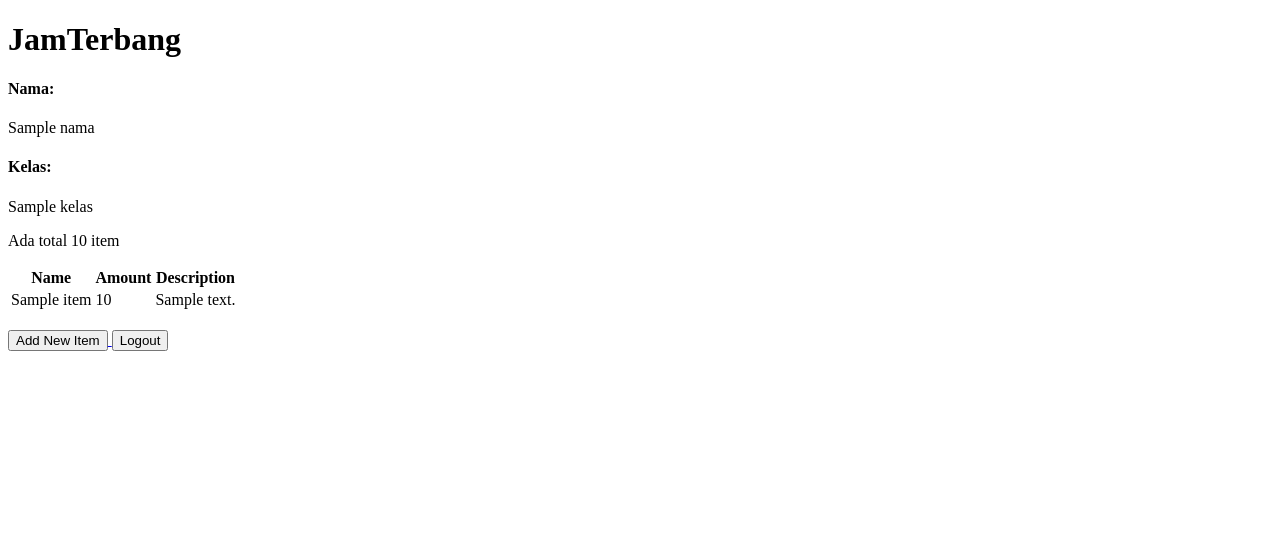
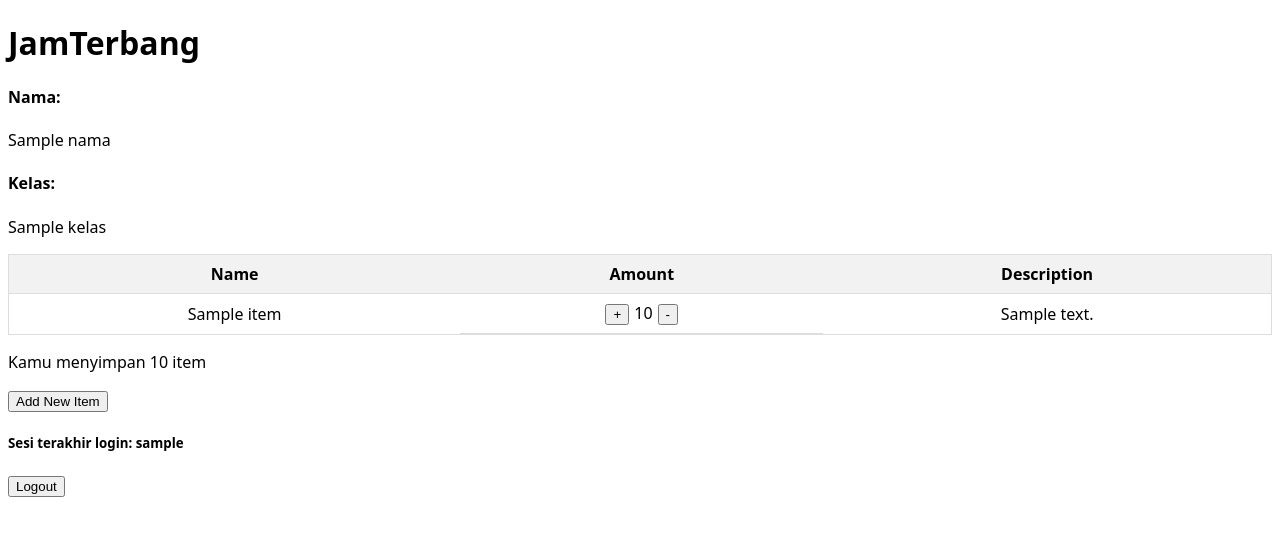
Before and after one commit to asteriskzie/pbp-tugas-individu, a Django app: template main/templates/main.html in a window 1280 px wide. Shown: the top 536 px of the page. Run offline with Django 4.2, Linux system fonts and the light colour scheme; tables that the repository leaves empty hold one stand-in row (values such as "Sample post"); the template is opened without the code that fills it: values that come from a table or form of the project are taken from there, most other values are stand-ins (such as "Sample title", 1, 10 or a date in 2020).

Commit message:
selesai tugas 4

```diff
--- a/main/models.py
+++ b/main/models.py
@@ -1,10 +1,12 @@
 from django.db import models
+from django.contrib.auth.models import User
 
 # Create your models here.
 class Item(models.Model) :
+    user = models.ForeignKey(User, on_delete=models.CASCADE)
     name = models.CharField(max_length=255)
     amount = models.PositiveIntegerField()
     description = models.TextField()
 
     def __str__(self) :
-        return self.name
+        return self.name + f"<{self.id}>"
--- a/main/templates/main.html
+++ b/main/templates/main.html
@@ -7,13 +7,17 @@
 <h1><span>Jam</span><span>Terbang</span></h1>
 
 <div>
+    <div>
         <h4>Nama:</h4>
         <p>{{ nama }}</p>
+    </div>
+    <div>
         <h4>Kelas:</h4>
         <p>{{ kelas }}</p>
     </div>
+</div>
 
-<p> Ada total {{ sum }} item</p>
+<div>
     <table>
         <tr>
             <th>Name</th>
@@ -23,21 +27,37 @@
         {% for item in items %}
         <tr>
             <td>{{ item.name }}</td>
-        <td>{{ item.amount }}</td>
+            <td style="display:flex; flex-direction:row; justify-content: center; gap:5px; ">
+                <form action="{% url 'main:increment_item' item.id %}" method="post">
+                    {% csrf_token %}
+                    <button>+</button>
+                </form>
+                {{ item.amount }}
+                <form action="{% url 'main:decrement_item' item.id %}" method="post">
+                    {% csrf_token %}
+                    <button>-</button>
+                </form>
+          </td>
+            </td>
             <td>{{ item.description }}</td>
         </tr>
         {% endfor %}
     </table>
-<br />
+
+    <p> Kamu menyimpan {{ sum }} item</p>
 
     <a href="{% url 'main:add_item' %}">
         <button>Add New Item</button>
     </a>
+</div>
 
+<div>
+    <h5>Sesi terakhir login: {{ last_login }}</h5>
     <a href="{% url 'main:logout' %}">
         <button>
             Logout
         </button>
     </a>
+</div>
 
 {% endblock content %}
--- a/main/urls.py
+++ b/main/urls.py
@@ -11,4 +11,11 @@ urlpatterns = [
     path('json/', show_json, name='show_json'),
     path('xml/<int:id>/', show_xml_by_id, name='show_xml_by_id'),
     path('json/<int:id>/', show_json_by_id, name='show_json_by_id'),
+    path('register/', register, name='register'),
+    path('login/', login_user, name='login'),
+    path('logout/', logout_user, name='logout'),
+
+    path('item/<int:id>/increment', increment_item, name='increment_item'),
+    path('item/<int:id>/decrement', decrement_item, name='decrement_item'),
+
 ]
--- a/templates/base.html
+++ b/templates/base.html
@@ -15,3 +15,30 @@
         {% endblock content %}
     </body>
 </html>
+<style>
+    body {
+        font-family:system-ui, -apple-system, BlinkMacSystemFont, 'Segoe UI', Roboto, Oxygen, Ubuntu, Cantarell, 'Open Sans', 'Helvetica Neue', sans-serif
+    }
+
+    table {
+        width: 100%;
+        border-collapse: collapse;
+        border: 1px solid #ddd; /* Add a border around the table */
+    }
+
+    th, td {
+        padding: 8px;
+        text-align: center;
+        border-bottom: 1px solid #ddd; /* Add a bottom border to cells */
+    }
+
+    th {
+        background-color: #f2f2f2; /* Gray background for table headers */
+    }
+
+    .user-data {
+        display: flex;
+        justify-content: space-between;
+        align-items: center;
+    }
+</style>
```
Also changed, not shown: main/views.py (+32 -6 lines), README.md, main/migrations/0004_item_user.py (added). Lines whose indentation alone changed are shown as unchanged.
